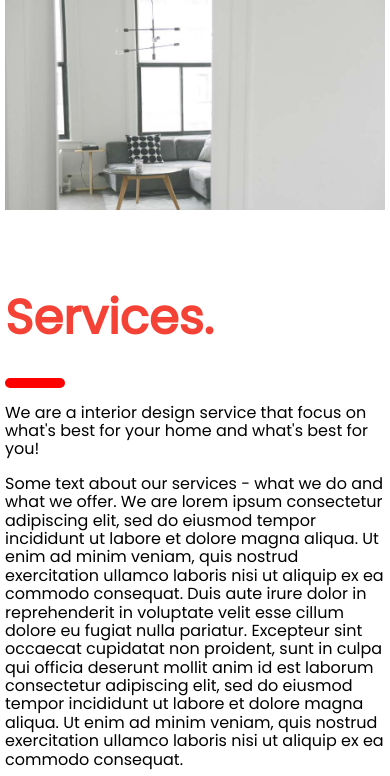
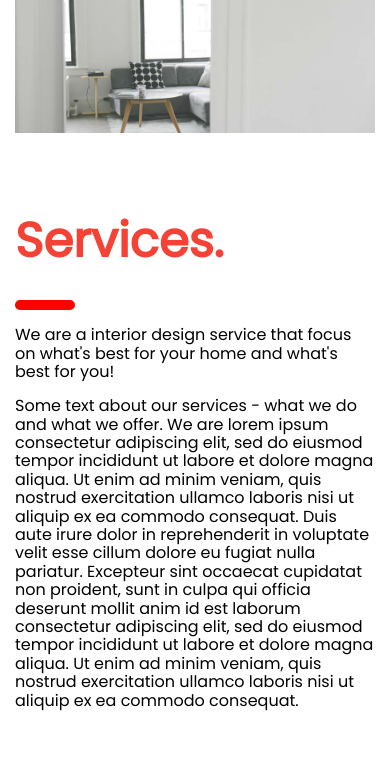
Before and after one commit to Mohamedghanem2002/company, a plain HTML site: page index.html in a window 390 px wide. Shown: the part 1967-2743 px from the top of the page. Drawn offline with Linux system fonts and the light colour scheme.

Commit message:
Add files via upload

```diff
--- a/css/task.css
+++ b/css/task.css
@@ -450,7 +450,7 @@ body {
 
     .container .home {
         margin-top: 80px;
-        margin-inline: 50px;
+        margin-inline: 25px;
         flex: 1;
     }
 
@@ -472,7 +472,8 @@ body {
 /* mopail */
 @media (max-width: 400px) {
     .container .home {
-        margin-inline: 5px;
+        margin-inline: 15px;
+
     }
 
     .nav-mopail span {
```
